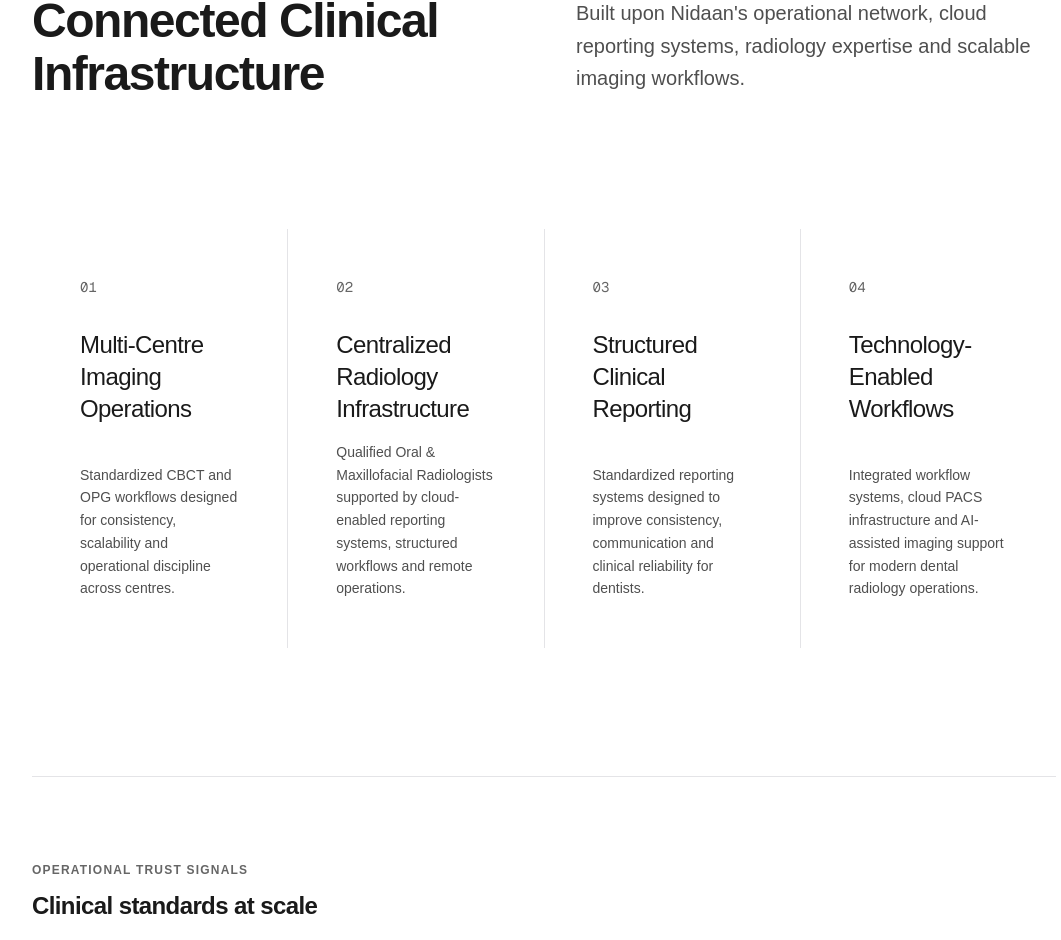
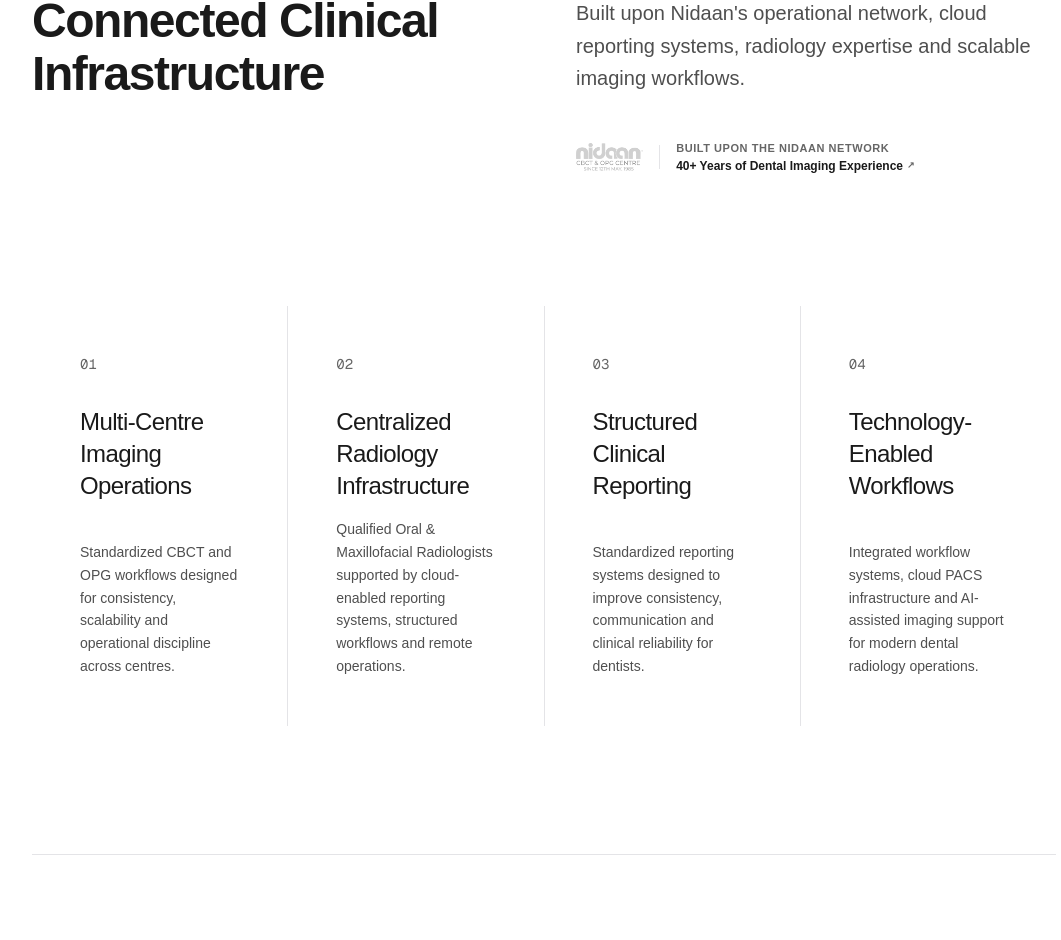
Before and after one commit to sovakalifesciences/sovaka-website, a Next.js app: page / in a window 1280 px wide. Shown: the part 2445-3385 px from the top of the page, without its empty margins (96-1157 px from the left). Built offline with nearby package versions, Linux system fonts and the light colour scheme.

Commit message:
feat: update infrastructure page with Nidaan credibility trust badge

```diff
--- a/src/components/Infrastructure.tsx
+++ b/src/components/Infrastructure.tsx
@@ -97,6 +97,31 @@ export default function InfrastructureSection() {
             <p className="text-xl text-[#4F4F4F] dark:text-zinc-400 leading-relaxed max-w-[680px]">
               Built upon Nidaan's operational network, cloud reporting systems, radiology expertise and scalable imaging workflows.
             </p>
+
+            <a
+              href="https://www.nidaandental.com"
+              target="_blank"
+              rel="noopener noreferrer"
+              className="inline-flex items-center gap-4 mt-12 hover:opacity-85 transition-opacity duration-300 group"
+            >
+              <img
+                src="/nidaan-logo.webp"
+                alt="Nidaan CBCT & OPG Centre"
+                className="h-7 w-auto object-contain filter grayscale opacity-45 dark:invert group-hover:opacity-75 transition-opacity duration-300"
+                width={200}
+                height={50}
+              />
+              <div className="h-6 w-px bg-zinc-200 dark:bg-zinc-800" />
+              <div className="flex flex-col text-left">
+                <span className="text-[11px] uppercase tracking-wider text-[#666666] dark:text-zinc-500 font-semibold leading-none">
+                  Built upon the Nidaan Network
+                </span>
+                <span className="text-xs font-semibold text-[#1A1A1A] dark:text-zinc-400 mt-1.5 flex items-center gap-1 leading-none">
+                  40+ Years of Dental Imaging Experience
+                  <span className="text-[9px] text-[#666666] group-hover:translate-x-0.5 group-hover:-translate-y-0.5 transition-transform duration-300">↗</span>
+                </span>
+              </div>
+            </a>
           </div>
         </div>
 
```
